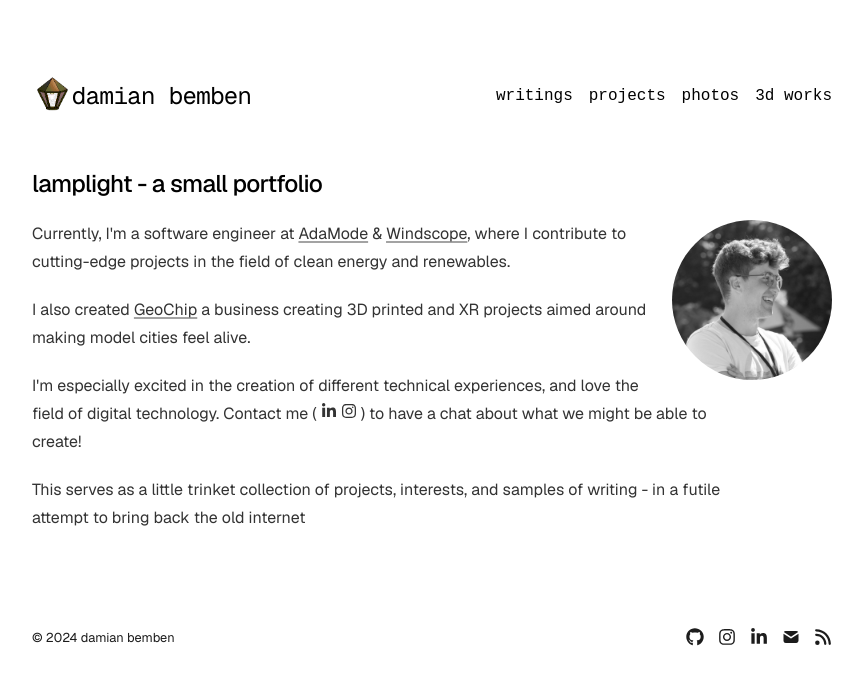
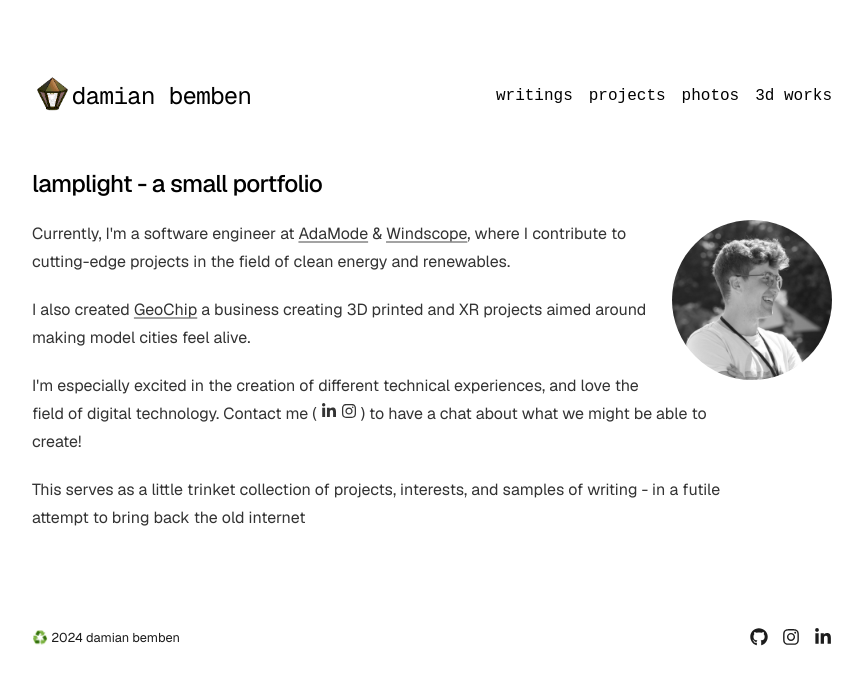
Before and after one commit to dambem/trinket-space, a Next.js app: page / in a window 1280 px wide. Shown: the top 684 px of the page, without its empty margins (208-1071 px from the left). Built offline with nearby package versions, Linux system fonts and the light colour scheme.

Commit message:
Adding trinkets

```diff
--- a/app/components/footer.tsx
+++ b/app/components/footer.tsx
@@ -28,10 +28,10 @@
       <SocialLink href={socialLinks.github} icon={FaGithub} />
       <SocialLink href={socialLinks.instagram} icon={FaInstagram} />
       <SocialLink href={socialLinks.linkedin} icon={FaLinkedinIn} />
-      <SocialLink href={socialLinks.email} icon={TbMailFilled} />
-      <a href="/rss.xml" target="_self">
+      {/* <SocialLink href={socialLinks.email} icon={TbMailFilled} /> */}
+      {/* <a href="/rss.xml" target="_self">
         <FaRss />
-      </a>
+      </a> */}
     </div>
   );
 }
@@ -39,7 +39,7 @@
 export default function Footer() {
   return (
     <small className="block lg:mt-24 mt-16 text-[#1C1C1C] dark:text-[#D4D4D4]">
-      <time>© {YEAR}</time>{" "}
+      <time>♻️ {YEAR}</time>{" "}
       <a
         className="no-underline"
         href={socialLinks.github}
```
